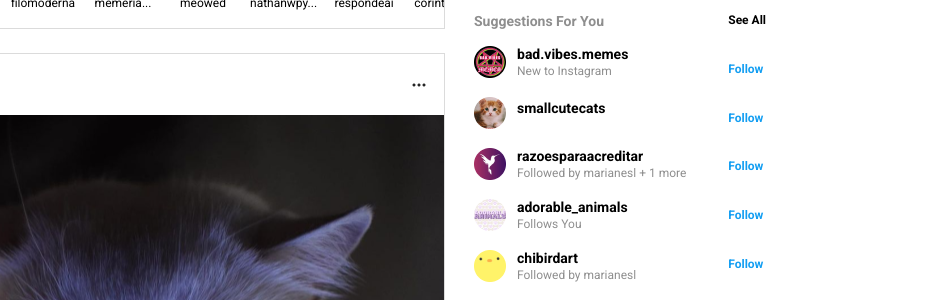
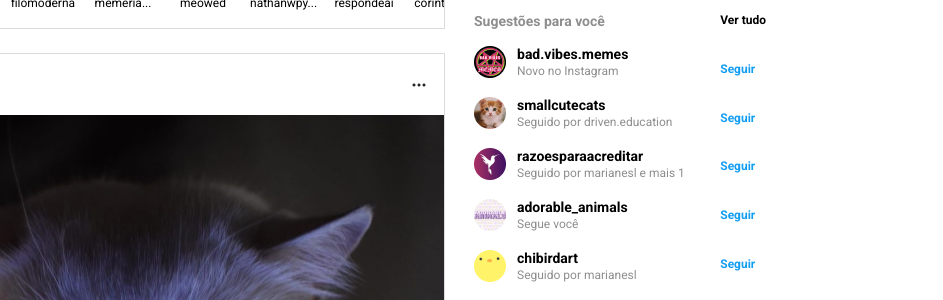
Before and after one commit to raulriato/projeto-insta, a plain HTML site: page index.html in a window 1280 px wide. Shown: the part 177-477 px from the top of the page, 337-1280 px from the left. Drawn offline with nearby package versions, Linux system fonts and the light colour scheme.

Commit message:
versão entrega

```diff
--- a/index.html
+++ b/index.html
@@ -197,50 +197,50 @@
             </div>
             <div class="fy">
                 <div class="suggestions">
-                    <h5 class="light-text"><strong>Suggestions For You</strong></h5>
+                    <h5 class="light-text"><strong>Sugestões para você</strong></h5>
                     <div class="suggested-profile">
                         <img src="Images/badvibesmemes 1.png" class="fy-user-pic">
                         <div class="user">
                             <h5><strong>bad.vibes.memes</strong></h5>
-                            <h6 class="light-text">New to Instagram</h6>
+                            <h6 class="light-text">Novo no Instagram</h6>
                         </div>
                     </div>
                     <div class="suggested-profile">
                         <img src="Images/smallcutecats 1.png" class="fy-user-pic">
                         <div class="user">
                             <h5><strong>smallcutecats</strong></h5>
-                            <h6 class="light-text"></h6>
+                            <h6 class="light-text">Seguido por driven.education</h6>
                         </div>
                     </div>
                     <div class="suggested-profile">
                         <img src="Images/razoesparaacreditar 1.png" class="fy-user-pic">
                         <div class="user">
                             <h5><strong>razoesparaacreditar</strong></h5>
-                            <h6 class="light-text">Followed by marianesl + 1 more</h6>
+                            <h6 class="light-text">Seguido por marianesl e mais 1</h6>
                         </div>
                     </div>
                     <div class="suggested-profile">
                         <img src="Images/adorableanimals 1.png" class="fy-user-pic">
                         <div class="user">
                             <h5><strong>adorable_animals</strong></h5>
-                            <h6 class="light-text">Follows You</h6>
+                            <h6 class="light-text">Segue você</h6>
                         </div>
                     </div>
                     <div class="suggested-profile">
                         <img src="Images/chibirdart 1.png" class="fy-user-pic">
                         <div class="user">
                             <h5><strong>chibirdart</strong></h5>
-                            <h6 class="light-text">Followed by marianesl</h6>
+                            <h6 class="light-text">Seguido por marianesl</h6>
                         </div>
                     </div>
                 </div>
                 <div class="seeall-follow">
-                    <h6><strong>See All</strong></h6>
-                    <h6 class="follow"><strong>Follow</strong></h6>
-                    <h6 class="follow"><strong>Follow</strong></h6>
-                    <h6 class="follow"><strong>Follow</strong></h6>
-                    <h6 class="follow"><strong>Follow</strong></h6>
-                    <h6 class="follow"><strong>Follow</strong></h6>
+                    <h6><strong>Ver tudo</strong></h6>
+                    <h6 class="follow"><strong>Seguir</strong></h6>
+                    <h6 class="follow"><strong>Seguir</strong></h6>
+                    <h6 class="follow"><strong>Seguir</strong></h6>
+                    <h6 class="follow"><strong>Seguir</strong></h6>
+                    <h6 class="follow"><strong>Seguir</strong></h6>
                 </div>
             </div>
             <div class="about">
--- a/style.css
+++ b/style.css
@@ -8,7 +8,6 @@ body {
     background-color: white;
     display: flex;
     justify-content: center;
-    align-items: center;
     border-bottom: 1px solid #DBDBDB;
     position: fixed;
     top: 0;
@@ -409,7 +408,6 @@ strong {
     }
 
     .stories {
-        background-color: #FFFFFF;
         width: 100%;
         height: 121px;
         border: none;
```
